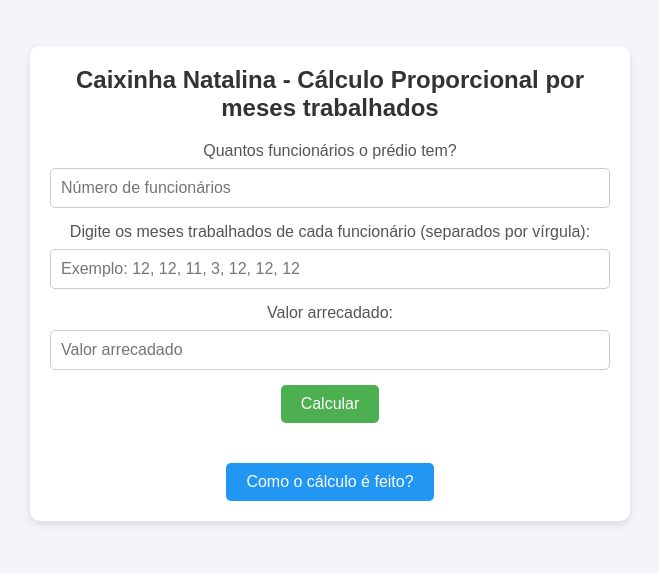
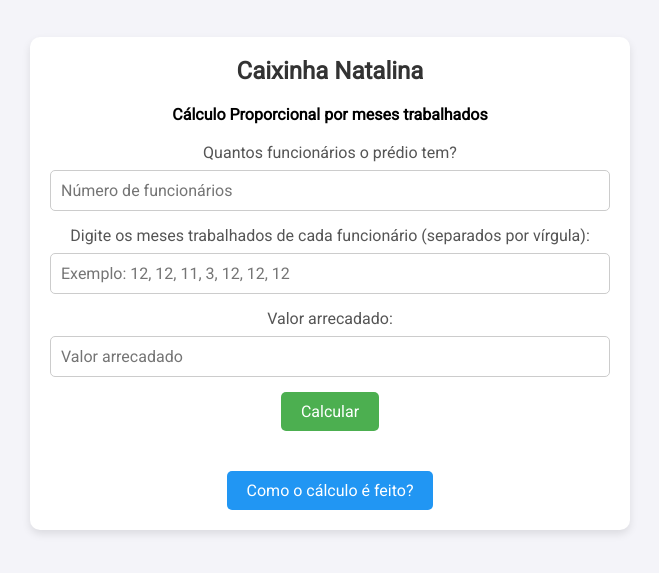
Before and after one commit to BrunoSCM7/CAIXINHA, a plain HTML site: page index.html in a window 1280 px wide. Shown: the part 117-690 px from the top of the page, without its empty margins (310-969 px from the left). Drawn offline with Linux system fonts and the light colour scheme.

Commit message:
add fonte

```diff
--- a/css/style.css
+++ b/css/style.css
@@ -1,8 +1,10 @@
-/* Resetando estilos padrões */
+@import url('https://fonts.googleapis.com/css2?family=Roboto&display=swap');
+
 * {
   margin: 0;
   padding: 0;
   box-sizing: border-box;
+  font-family: "Roboto", sans-serif;
 }
 
 /* Estilo para o corpo da página */
@@ -72,6 +74,7 @@ button:focus {
   margin-top: 20px;
   font-size: 18px;
   color: #333;
+  text-align: left;
 }
 
 /* Estilo para o botão de ajuda */
--- a/index.html
+++ b/index.html
@@ -11,7 +11,9 @@
 <body>
 
   <div class="container">
-    <h2>Caixinha Natalina - Cálculo Proporcional por meses trabalhados</h2>
+    <h2>Caixinha Natalina</h2>
+    <h4>Cálculo Proporcional por meses trabalhados</h4>
+    <br>
 
     <label for="numFuncionarios">Quantos funcionários o prédio tem?</label>
     <input type="number" id="numFuncionarios" placeholder="Número de funcionários" />
```
